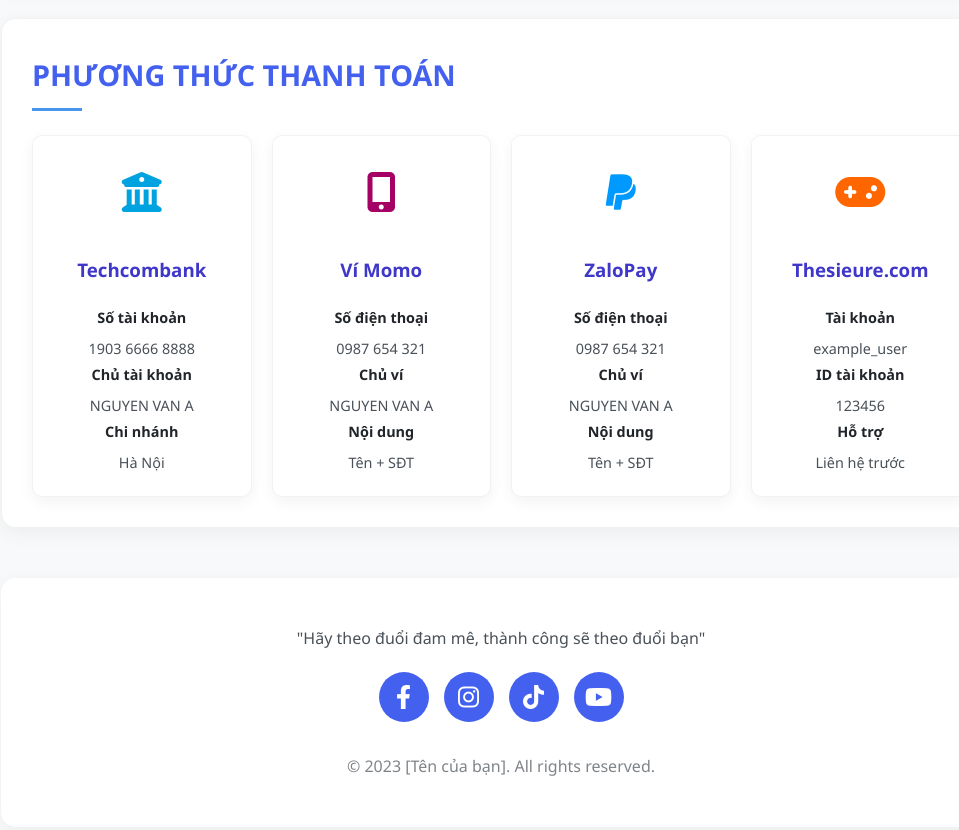
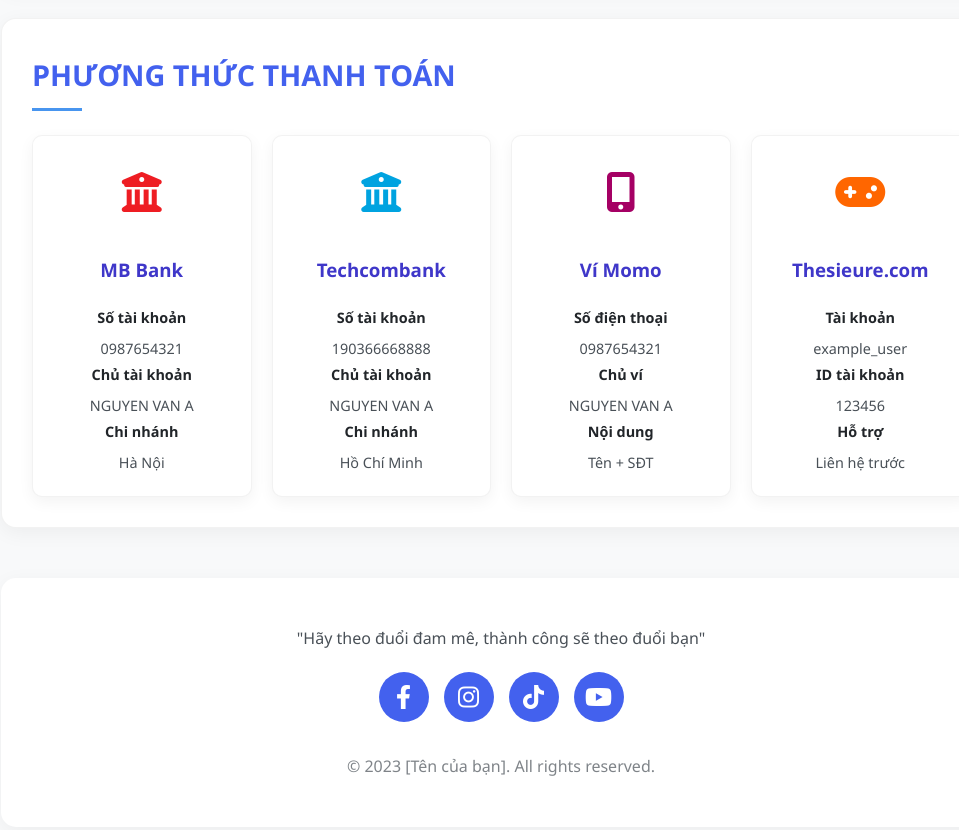
Before and after one commit to longdz137/my, a plain HTML site: page profile.html in a window 1280 px wide. Shown: the part 1860-2690 px from the top of the page, without its empty margins (139-1098 px from the left). Drawn offline with Linux system fonts and the light colour scheme.

Commit message:
Update profile.html

```diff
--- a/profile.html
+++ b/profile.html
@@ -14,9 +14,9 @@
             --text: #495057;
             --background: #ffffff;
             --verified: #1da1f2;
+            --mbbank: #ee1d23;
             --techcombank: #00a3e0;
             --momo: #a50064;
-            --zalopay: #0099ff;
             --thesieure: #ff6600;
         }
 
@@ -198,9 +198,9 @@
             margin-bottom: 15px;
         }
 
+        .mbbank { color: var(--mbbank); }
         .techcombank { color: var(--techcombank); }
         .momo { color: var(--momo); }
-        .zalopay { color: var(--zalopay); }
         .thesieure { color: var(--thesieure); }
 
         .payment-details {
@@ -450,6 +450,22 @@
     <div class="section">
         <h2>PHƯƠNG THỨC THANH TOÁN</h2>
         <div class="payment-methods">
+            <!-- MB Bank -->
+            <div class="payment-card">
+                <div class="payment-icon mbbank">
+                    <i class="fas fa-university"></i>
+                </div>
+                <h3>MB Bank</h3>
+                <div class="payment-details">
+                    <strong>Số tài khoản</strong>
+                    0987654321
+                    <strong>Chủ tài khoản</strong>
+                    NGUYEN VAN A
+                    <strong>Chi nhánh</strong>
+                    Hà Nội
+                </div>
+            </div>
+
             <!-- Techcombank -->
             <div class="payment-card">
                 <div class="payment-icon techcombank">
@@ -458,11 +474,11 @@
                 <h3>Techcombank</h3>
                 <div class="payment-details">
                     <strong>Số tài khoản</strong>
-                    1903 6666 8888
+                    190366668888
                     <strong>Chủ tài khoản</strong>
                     NGUYEN VAN A
                     <strong>Chi nhánh</strong>
-                    Hà Nội
+                    Hồ Chí Minh
                 </div>
             </div>
 
@@ -474,23 +490,7 @@
                 <h3>Ví Momo</h3>
                 <div class="payment-details">
                     <strong>Số điện thoại</strong>
-                    0987 654 321
-                    <strong>Chủ ví</strong>
-                    NGUYEN VAN A
-                    <strong>Nội dung</strong>
-                    Tên + SĐT
-                </div>
-            </div>
-
-            <!-- ZaloPay -->
-            <div class="payment-card">
-                <div class="payment-icon zalopay">
-                    <i class="fab fa-paypal"></i>
-                </div>
-                <h3>ZaloPay</h3>
-                <div class="payment-details">
-                    <strong>Số điện thoại</strong>
-                    0987 654 321
+                    0987654321
                     <strong>Chủ ví</strong>
                     NGUYEN VAN A
                     <strong>Nội dung</strong>
```
